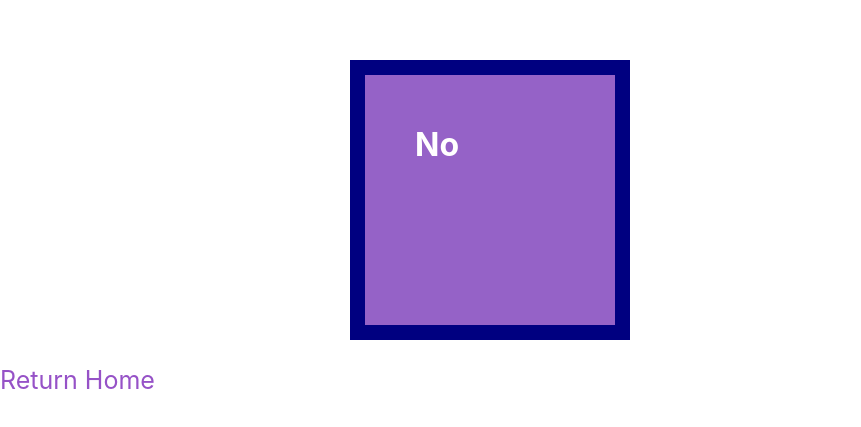
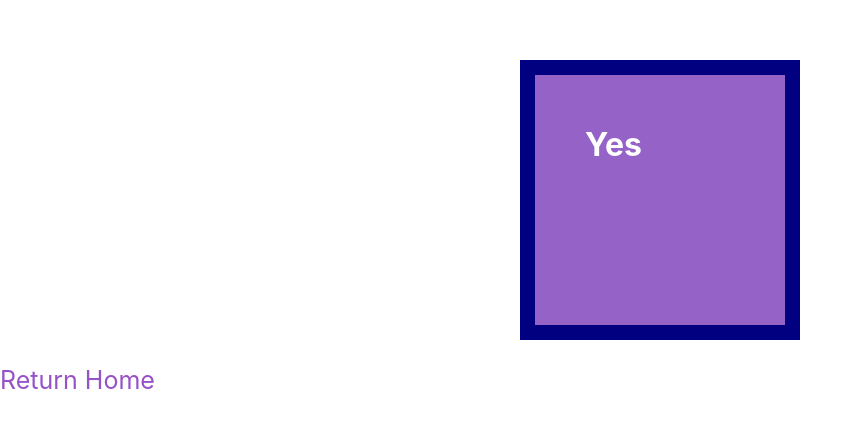
Before and after one commit to elainedoud/Decision-Maker, a React (Create React App) app in the folder client/: page /secondpage/yesno in a window 1280 px wide. Shown: the part 135-562 px from the top of the page, without its empty margins (0-861 px from the left). Built offline with nearby package versions, Linux system fonts and the light colour scheme.

Commit message:
Added spinning box to yesno page

```diff
--- a/client/src/App.css
+++ b/client/src/App.css
@@ -40,7 +40,8 @@
   position: relative;
   transition: all 1s linear;
   transform-style: preserve-3d;
-
+  animation: pageload 100ms;
+  animation-iteration-count: 10;
 }
 
 .yes,
@@ -66,6 +67,9 @@
   transform: rotateY(180deg);
 }
 
-.page:hover .box{
+
+@keyframes pageload {
+0% {
   transform: rotateY(180deg);
 }
+}
```
